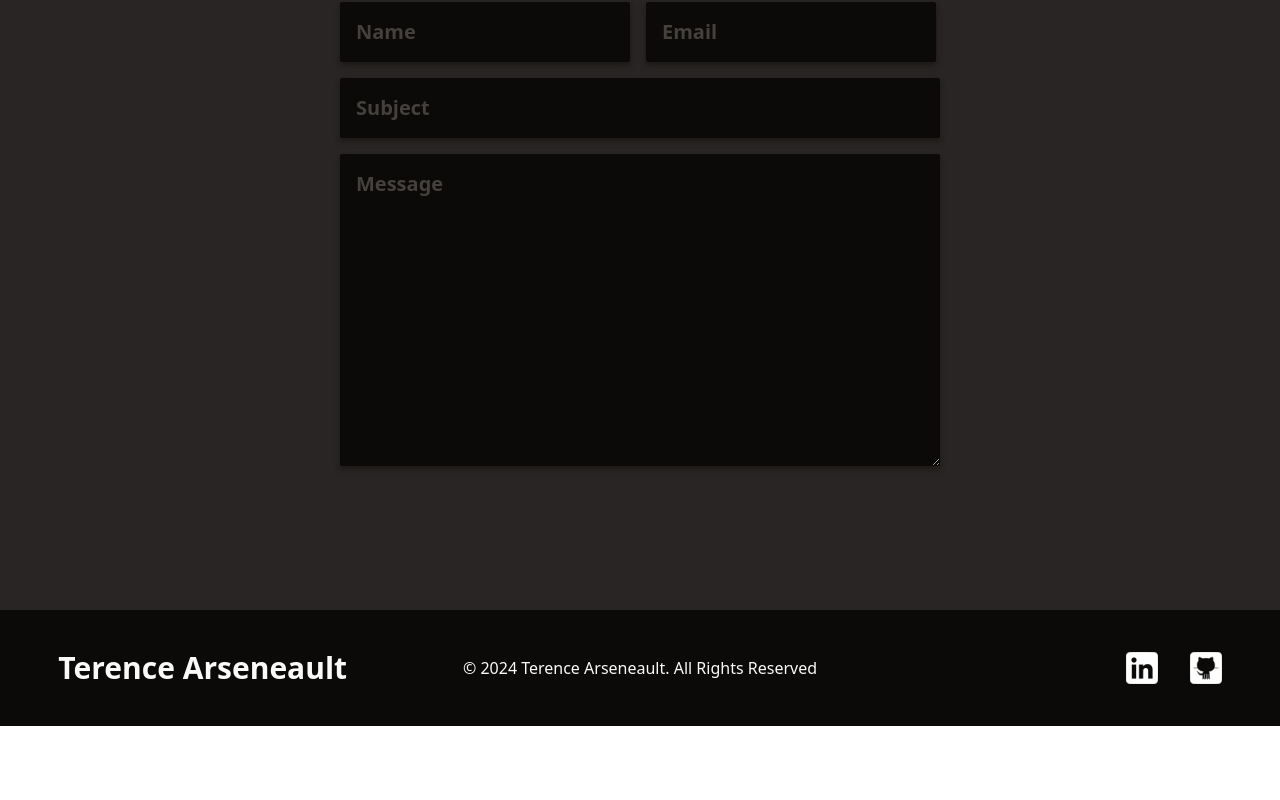
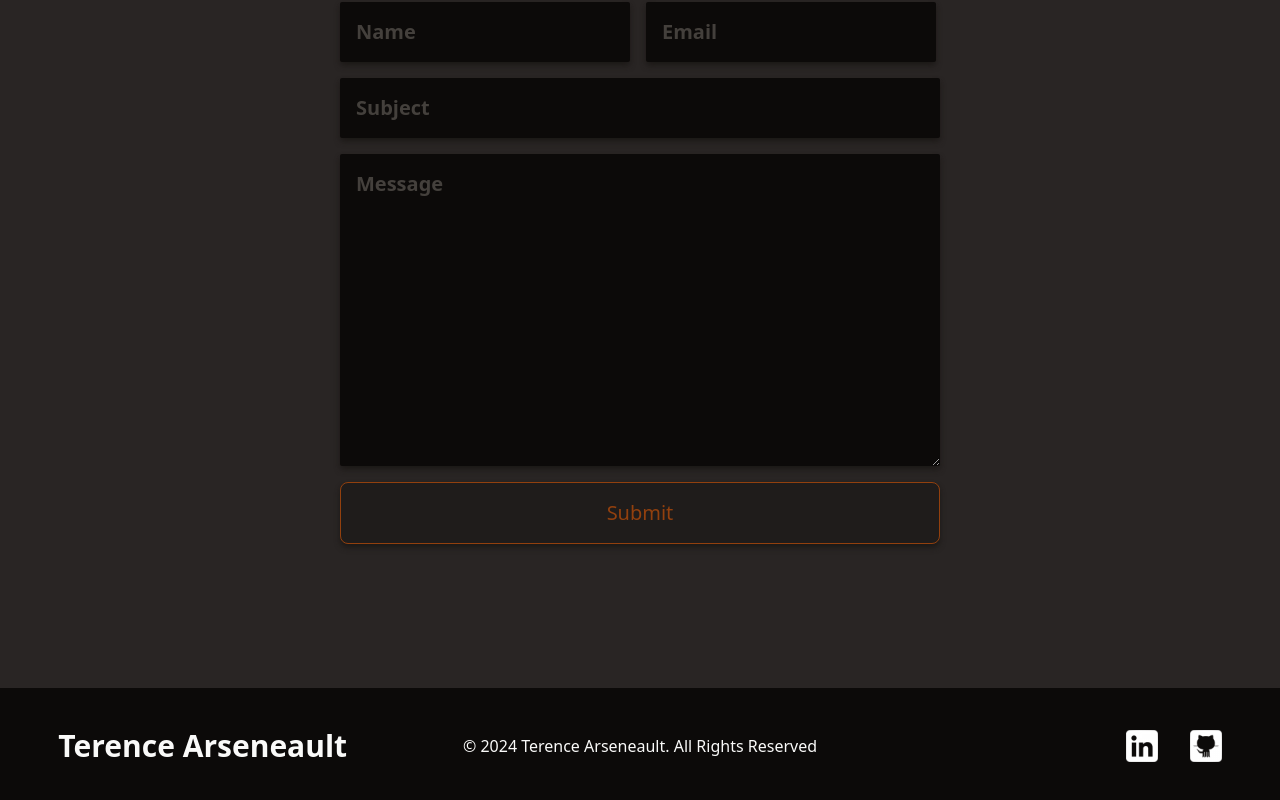
Before and after one commit to Terence-A/Terence_Arseneault_Portfolio, a React (Vite) app: page / in a window 1280 px wide. Shown: the part 4160-4960 px from the top of the page. Before the commit the page ends 4886 px from the top, so only its background shows below. Built offline with nearby package versions, Linux system fonts and the light colour scheme.

Commit message:
added button for contact form

```diff
--- a/src/componenets/Contact.jsx
+++ b/src/componenets/Contact.jsx
@@ -50,8 +50,12 @@ const Contact = () => {
           cols="30"
           rows="10"
           placeholder="Message"
-          className="w-full px-4 py-4 bg-stone-950 rounded-sm shadow-md shadow-stone-900 text-xl font-bold placeholder-stone-700 text-stone-50 outline-none"
+          className="w-full px-4 py-4 bg-stone-950 rounded-sm shadow-md shadow-stone-900 text-xl font-bold placeholder-stone-700 text-stone-50 outline-none "
         ></textarea>
+
+        <button className="w-full px-4 py-4 bg-stone-900/70 rounded-lg shadow-md shadow-stone-900 text-xl hover:font-bold placeholder-stone-700 text-amber-800 outline-none border border-amber-800 hover:text-stone-50 hover:bg-amber-800">
+          Submit
+        </button>
       </form>
     </section>
   );
```
